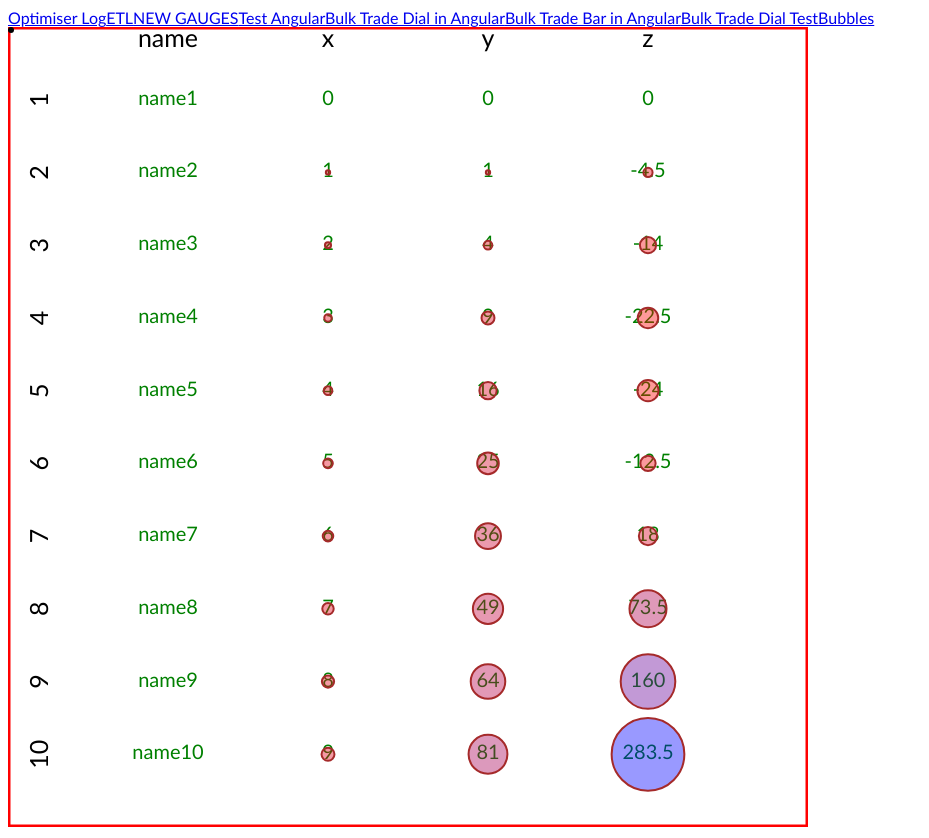
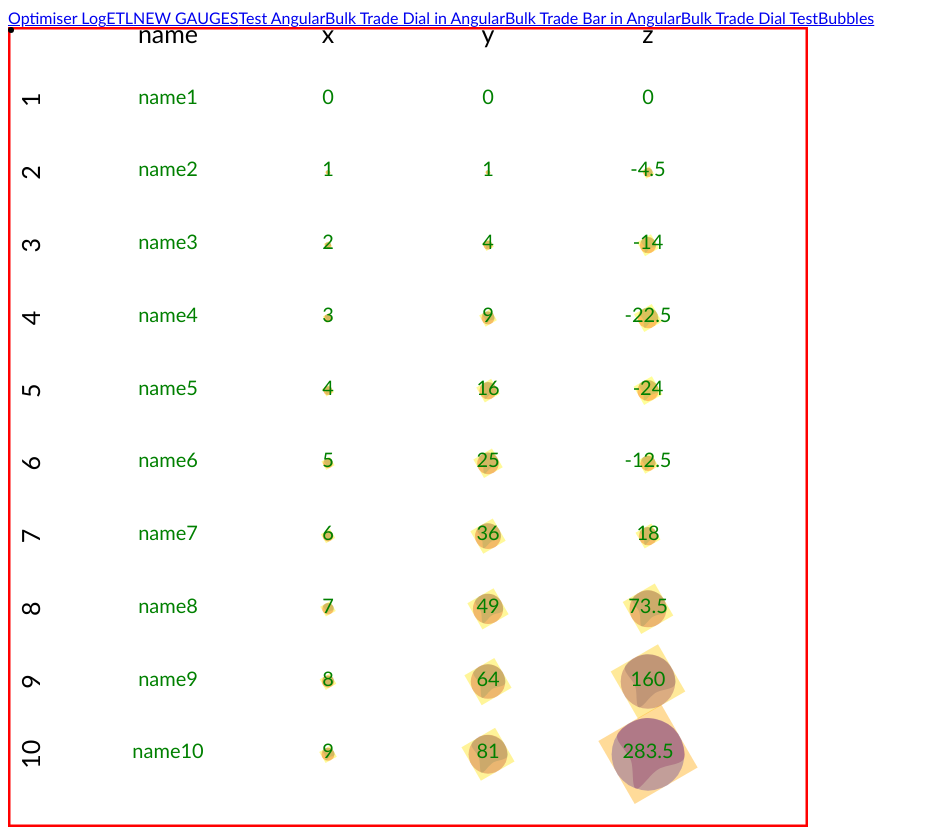
Before and after one commit to colinxsmith/optdisplay, an Angular app: page /bubbles in a window 1280 px wide. Shown: the whole page, without its empty margins (0-929 px from the left). Built offline with nearby package versions, Linux system fonts and the light colour scheme.

Commit message:
General closed curve

```diff
--- a/src/app/bubbletable/bubbletable.component.css
+++ b/src/app/bubbletable/bubbletable.component.css
@@ -16,6 +16,18 @@
 #BUBBLE circle{
     fill:none;
     fill-opacity: 0.4;
-    stroke:brown;
+    stroke:none;
     stroke-width: 2px;
 }
+#BUBBLE rect{
+    fill:none;
+    fill-opacity: 0.4;
+    stroke:none;
+    stroke-width: 2px;
+}
+#BUBBLE path{
+    fill:none;
+    fill-opacity: 0.4;
+    stroke:none;
+    stroke-width: 2px;
+}
--- a/src/app/bubbletable/bubbletable.component.html
+++ b/src/app/bubbletable/bubbletable.component.html
@@ -12,16 +12,37 @@
 {{i+1}}
 </text>
 
-<text  class='table'   [attr.y]="yScale(i+1)+fontSize/4">
-<ng-container *ngFor="let coll of getKeys(row); let j=index">
-<tspan [attr.x]="xScale(j+1)" >{{row[coll]}}</tspan>
-</ng-container>
-</text>
 
 <ng-container *ngFor="let coll of getKeys(row); let j=index">
 <ng-container *ngIf="isNumberHack(row[coll])">
-<circle class="table" [style.fill]="isNumberHack(row[coll])?zScale(row[coll]):'none'" [attr.cx]="xScale(j+1)" [attr.cy]="yScale(i+1)"  [attr.r]="radScale(absHack(row[coll]))"></circle>
+
+<ng-container *ngIf="paths">
+<path class="table"  [attr.d]="radarLine(vertexLine(radScale(absHack(row[coll]))))" [style.fill]="isNumberHack(row[coll])?pathScale(row[coll]):'none'"
+[attr.transform]="translateHack(xScale(j+1),yScale(i+1),45)">
+  </path>
+</ng-container>
+
+<ng-container *ngIf="circles">
+<circle class="table"  [attr.ij]="getIdHack(j,i)" [style.fill]="isNumberHack(row[coll])?circleScale(row[coll]):'none'"
+ [attr.cx]="xScale(j+1)" [attr.cy]="yScale(i+1)"  [attr.r]="radScale(absHack(row[coll]))"></circle>
+</ng-container>
+
+<ng-container *ngIf="squares">
+<rect class="table" [attr.ij]="getIdHack(j,i)" [style.fill]="isNumberHack(row[coll])?squareScale(row[coll]):'none'"
+ [attr.x]="-radScale(absHack(row[coll]))"
+[attr.y]="-radScale(absHack(row[coll]))"
+[attr.height]="radScale(absHack(row[coll]))*2"
+ [attr.width]="radScale(absHack(row[coll]))*2"
+  [attr.transform]="translateHack(xScale(j+1),yScale(i+1),squareRotate)"></rect>
+</ng-container>
+
 </ng-container>
 </ng-container>
+
+<text  class='table'   [attr.y]="yScale(i+1)+fontSize/4">
+<ng-container *ngFor="let coll of getKeys(row); let j=index">
+<tspan (click)="textClick(j,i)" [attr.ix]=coll [attr.x]="xScale(j+1)" >{{row[coll]}}</tspan>
+</ng-container>
+</text>
 </ng-container>
 </svg>
--- a/src/app/bubbletable/bubbletable.component.ts
+++ b/src/app/bubbletable/bubbletable.component.ts
@@ -11,16 +11,26 @@ export class BubbletableComponent implements OnInit, OnChanges {
   @Input() width = 800;
   @Input() height = 800;
   @Input() fontSize = 20;
+  @Input() circles = true;
+  @Input() squares = true;
+  @Input() squareRotate = 60;
+  @Input() paths = true;
+  path: string;
   getKeys = Object.keys;
   keys: string[];
   xScale: d3.ScaleLinear<number, number>;
   yScale: d3.ScaleLinear<number, number>;
   radScale: d3.ScaleLinear<number, number>;
-  zScale: d3.ScaleLinear<number, d3.RGBColor>;
+  radarLine: d3.LineRadial<number>;
+  pathScale: (t: number) => string;
+  circleScale: (t: number) => string;
+  squareScale: (t: number) => string;
   isNumberHack = isNumber;
   absHack = Math.abs;
   constructor(private element: ElementRef) {
   }
+  vertexLine = (t: number) => [2 * t, t, t, t, t, t, 2 * t];
+  getIdHack = (x: number, y: number) => `${x},${y}`;
   translateHack = (x: number, y: number, r = 0) => `translate(${x},${y}) rotate(${r})`;
   ngOnInit() {
     this.setup();
@@ -49,12 +59,37 @@ export class BubbletableComponent implements OnInit, OnChanges {
         }
       });
     });
-    console.log(dm, dM);
-    this.zScale = d3.scaleLinear<number, d3.RGBColor>().domain([dm, dM])
-      .range([d3.rgb('red'), d3.rgb('blue')]);
+    const cScale = d3.scaleLinear().domain([dm, dM]).range([0, 1]);
+    this.pathScale = (t: number) => {
+      const back = d3.interpolateRgb(d3.rgb('cyan'), d3.rgb('purple'))(cScale(t));
+      return back;
+    };
+    this.circleScale = (t: number) => {
+      const back = d3.interpolateRgb(d3.rgb('red'), d3.rgb('blue'))(cScale(t));
+      return back;
+    };
+    this.squareScale = (t: number) => {
+      const back = d3.interpolateRgb(d3.rgb('yellow'), d3.rgb('orange'))(cScale(t));
+      return back;
+    };
     this.radScale = d3.scaleSqrt().domain([am, aM]).range([0, this.yScale(0.5)]);
+    const angScale = d3.scaleLinear().domain([0, this.vertexLine(1).length]).range([0, Math.PI * 2]);
+    this.radarLine = d3.lineRadial<number>()
+      .curve(d3.curveCardinalClosed)
+      .radius((d, i) => {
+        console.log(d, i);
+        return d * (i % 2 + 1) / 2;
+      })
+      .angle((d, i) => angScale(i));
   }
   update() {
     this.fontSize = +d3.select(this.element.nativeElement).select('#BUBBLE').select('.table').style('font-size').replace('px', '');
   }
+  textClick(xpos: number, ypos: number) {
+    const here = d3.select(this.element.nativeElement).selectAll('text.table').nodes() as SVGTextElement[];
+    const hh = d3.select(here[ypos]).selectAll('tspan').nodes()[xpos] as SVGTSpanElement;
+    if (this.isNumberHack(this.DATA[ypos][d3.select(hh).attr('ix')])) {
+      console.log(hh.textContent, this.DATA[ypos][d3.select(hh).attr('ix')]);
+    }
+  }
 }
```
